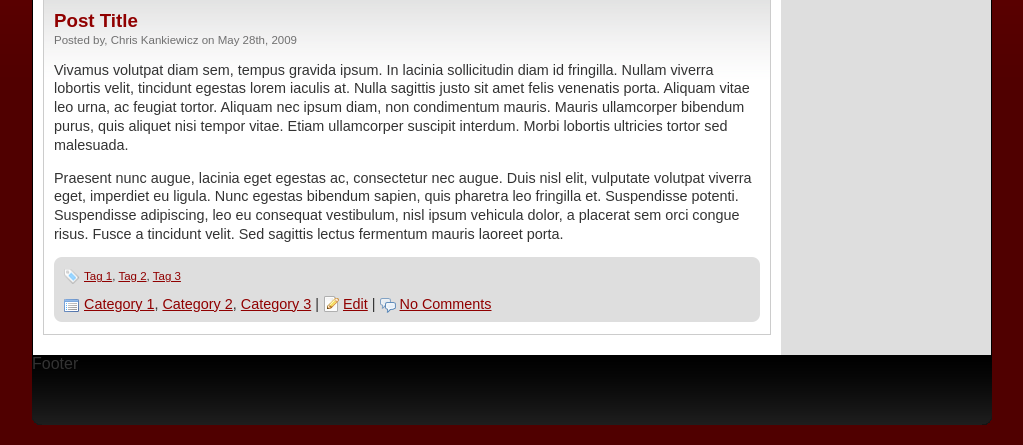
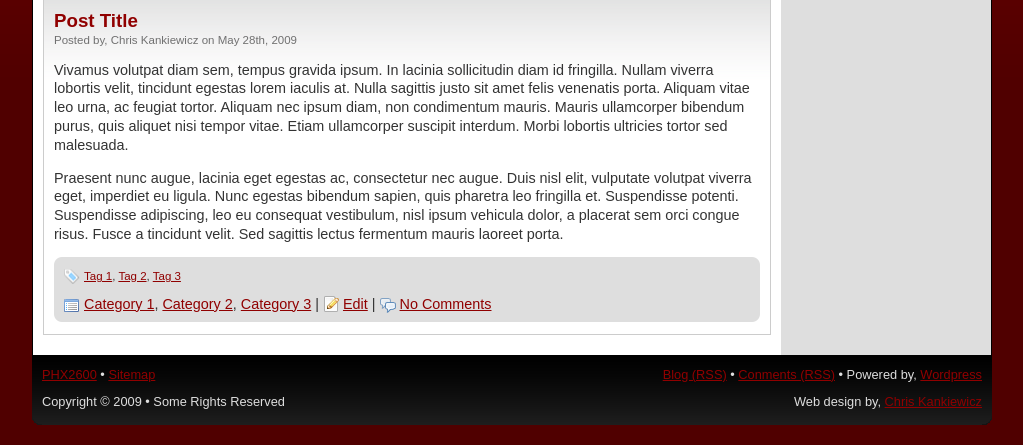
Before and after one commit to PHX2600/wp-phx2600, a PHP site: page / in a window 1280 px wide. Shown: the part 603-1048 px from the top of the page, without its empty margins (128-1151 px from the left). Run offline with PHP 8.4, Linux system fonts and the light colour scheme.

Commit message:
Added footer content and styls

```diff
--- a/css/style.css
+++ b/css/style.css
@@ -215,7 +215,21 @@ table {
 
 #footer {
 	background: #323232 url(../images/footer-bg.png) repeat-x top left;
+	color: #DEDEDE;
+	font-size: .8em;
 	height: 60px;
+	padding: 12px 10px 10px;
+}
+
+#footer .left {
+	float: left;
+	width: 50%;
+}
+
+#footer .right {
+	float: right;
+	text-align: right;
+	width: 50%;
 }
 
 
--- a/index.php
+++ b/index.php
@@ -116,7 +116,16 @@
 		<div id="right-nav">Right Nav</div>
 	</div>
 
-	<div id="footer" class="rounded-bottom">Footer</div>
+	<div id="footer" class="rounded-bottom">
+		<div class="left">
+			<p><a href="http://www.phx2600.org">PHX2600</a> &bull; <a href="sitemap.xml">Sitemap</a></p>
+			<p>Copyright &copy; 2009 &bull; Some Rights Reserved</p>
+		</div>
+		<div class="right">
+			<p><a href="#">Blog (RSS)</a> &bull; <a href="#">Conments (RSS)</a> &bull; Powered by, <a href="http://www.wordpress.org">Wordpress</a></p>
+			<p>Web design by, <a href="http://www.chriskankiewicz.com">Chris Kankiewicz</a></p>
+		</div>
+	</div>
 
 </div>
 
```
